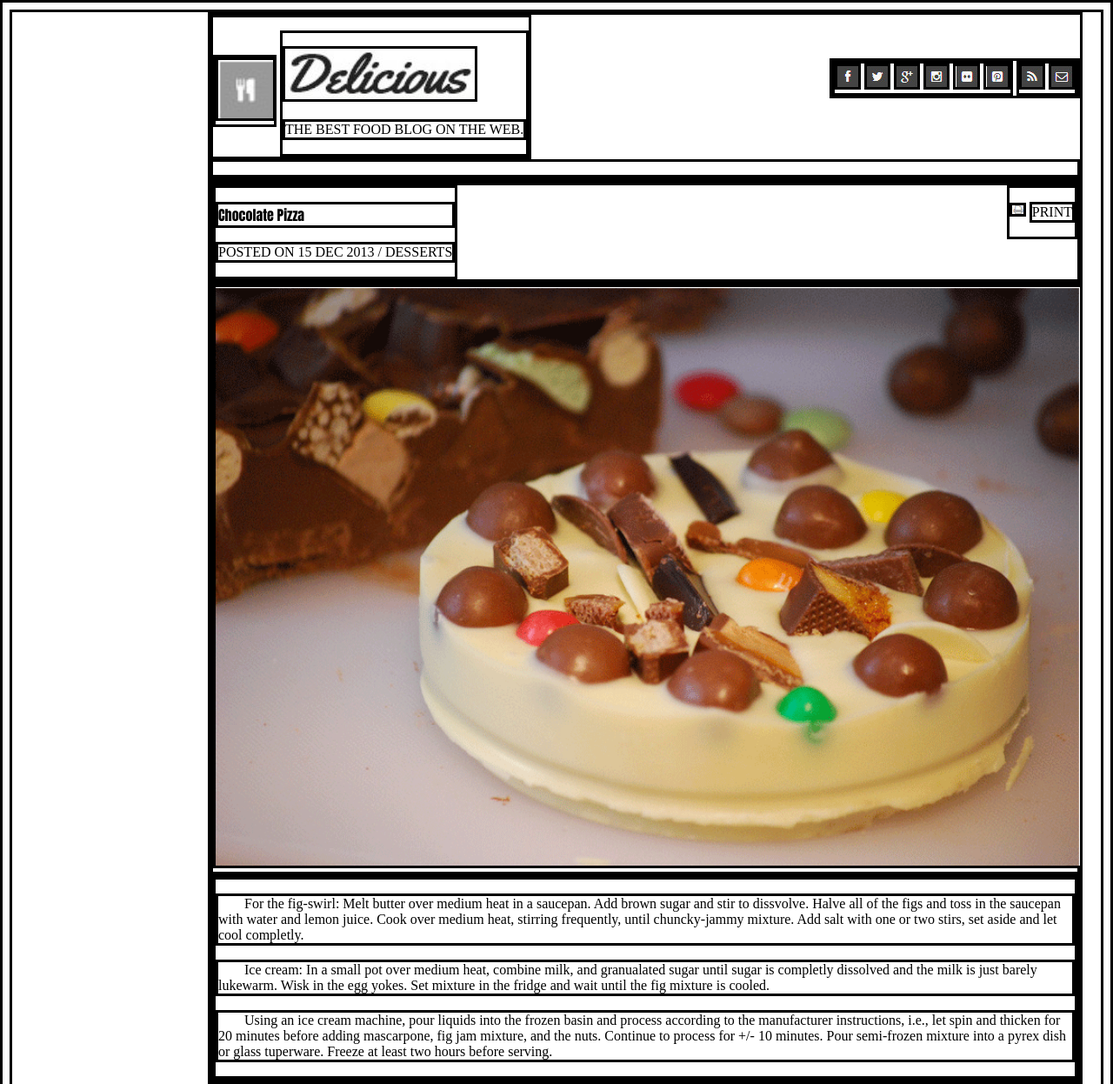
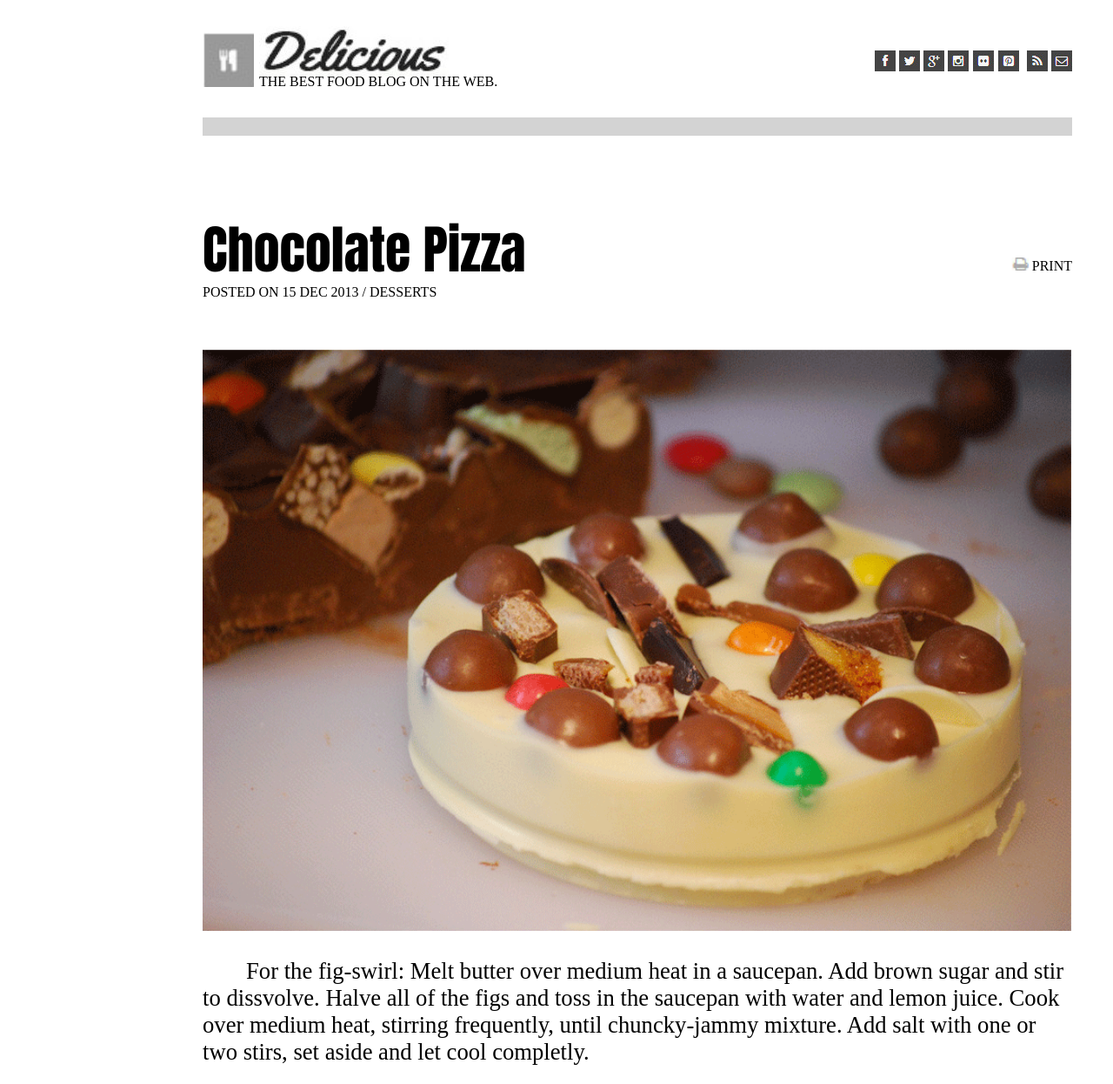
Before and after one commit to cindyweiss/chocolate-pizza., a plain HTML site: page index.html in a window 1280 px wide. Shown: the top 1246 px of the page at 87% size. Drawn offline with Linux system fonts and the light colour scheme.

Commit message:
done css, added few html ids

```diff
--- a/index.html
+++ b/index.html
@@ -17,7 +17,7 @@
       </article>
     </article>
     <article id="headericons">
-      <article>
+      <article id="leftheadericons">
         <img src="./image/fb-icon.png" alt="small picture of facebook logo">
         <img src="./image/twit-icon.png" alt="small picture of a bird">
         <img src="./image/gp-icon.png" alt="small picture of the letter g with a plus sign attatched">
@@ -37,7 +37,7 @@
     <section id="chocolatepizza">
       <article>
         <p id="maintitle">Chocolate Pizza</p>
-        <p>POSTED ON 15 DEC 2013 / DESSERTS</p>
+        <p id="postdate">POSTED ON 15 DEC 2013 / DESSERTS</p>
       </article>
       <article id="printbutton">
         <img class="print" src="./image/print-icon.png" alt="small picture of a printer">
@@ -53,10 +53,11 @@
           to dissvolve.
           Halve all of the figs and toss in the saucepan with water and lemon juice. Cook over medium heat, stirring
           frequently, until chuncky-jammy mixture. Add salt with one or two stirs, set aside and let cool completly.</p>
+        <br>
         <p class="instructions">Ice cream: In a small pot over medium heat, combine milk, and granualated sugar until
           sugar is completly
           dissolved and the milk is just barely lukewarm. Wisk in the egg yokes. Set mixture in the fridge and wait
-          until the fig mixture is cooled.</p>
+          until the fig mixture is cooled.</p><br>
         <p class="instructions">Using an ice cream machine, pour liquids into the frozen basin and process according to
           the manufacturer
           instructions, i.e., let spin and thicken for 20 minutes before adding mascarpone, fig jam mixture, and the
@@ -66,7 +67,7 @@
     </section>
     <section class="list">
       <article>
-        <img class="mainimages" src="./image/list.JPG" alt="shopping list">
+        <img id="shoppinglist" class="mainimages" src="./image/list.JPG" alt="shopping list">
       </article>
     </section>
     <div></div>
@@ -74,7 +75,7 @@
       <article class="footer1">
         <img src="./image/van-pic.png" alt="picture of author">
       </article>
-      <article>
+      <article id="bio">
         <h3>Vanessa Stevenson</h3>
         <p>Food enthusiast, photography fan. Add a pinch of raw foodism and that's pretty much who I am.</p>
       </article>
--- a/style.css
+++ b/style.css
@@ -1,11 +1,7 @@
-* {
-    border-style: solid;
-}
-
 body > header, main, footer {
     min-width: 1000px;
     margin-left: 225px;
-    margin-right:225px;
+    margin-right: 225px;
 }
 
 #namelogoslogan > article {
@@ -20,11 +16,17 @@ body > header, main, footer {
 }
 
 #delicious {
-    padding-top: 15px;
+    position: relative;
+    top: 7px;
+}
+
+#delicious > p {
+    position: relative;
+    bottom: 23px;
 }
 
 #headerlogo > img {
-    width: 170%;
+    width: 190%;
 }
 
 header > article {
@@ -37,16 +39,29 @@ header > article {
     top: 50px;
 }
 
+#leftheadericons {
+    padding-right: 5px;
+}
+
 #headericons > article {
     display: inline-block;
 }
 
 div {
-    height: 15px;
+    height: 21px;
+    background-color: lightgray;
 }
 
 #maintitle {
     font-family: Impact, Haettenschweiler, 'Arial Narrow Bold', sans-serif;
+    font-size: 45pt;
+    position: relative;
+    top: 25px;
+}
+
+#postdate {
+    position: relative;
+    bottom: 40px;
 }
 
 .mainimages {
@@ -59,6 +74,12 @@ div {
 
 #printbutton {
     float: right;
+    position: relative;
+    top: 125px;
+}
+
+#printbutton > img {
+    width: 20px;
 }
 
 .print {
@@ -66,11 +87,24 @@ div {
 }
 
 .instructions {
-    text-indent: 30px;
+    text-indent: 50px;
+    font-size: 20pt;
+}
+
+#shoppinglist {
+    padding-bottom: 60px;
+}
+
+#author {
+    margin-top: 30px;
 }
 
 #author > article {
     display: inline-block;
+}
+
+#bio {
+    font-size: 18pt;
 }
 
 #sharebutton {
@@ -79,6 +113,8 @@ div {
     top: 25px;
     padding-left: 35px;
     padding-right: 35px;
+    background-color: #a60;
+    color: white;
 }
 
 #footerlogo > article {
@@ -87,7 +123,7 @@ div {
 
 #leftline {
     float: left;
-    width: 47%;
+    width: 48%;
     margin-right: 0.7%;
     position: relative;
     top: 12px;
@@ -96,7 +132,8 @@ div {
 
 #rightline {
     float: right;
-    width: 49.2%;
+    width: 48%;
+    max-width: 100%;
     position: relative;
     top: 12px;
     margin-right: auto;
```
